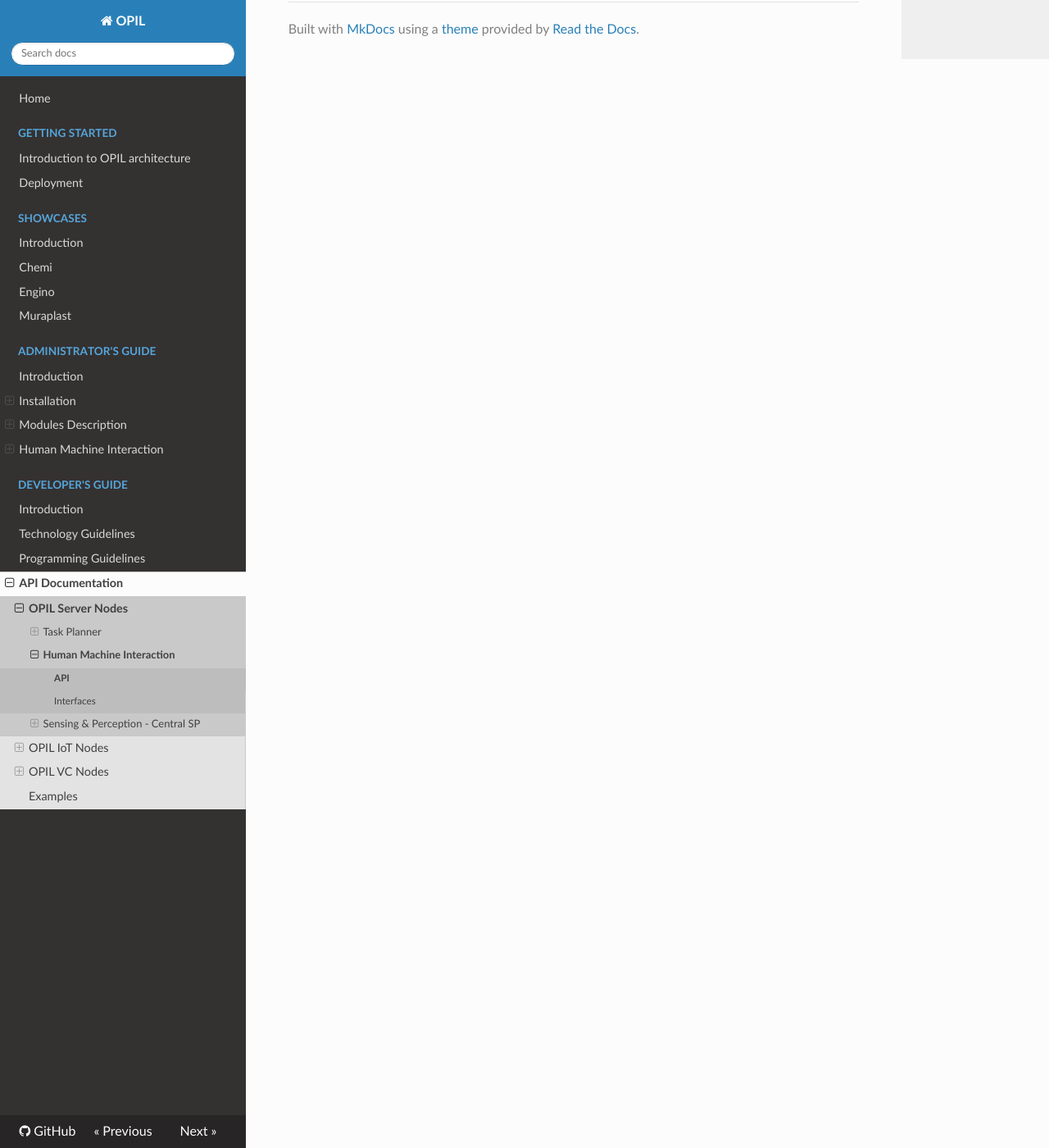
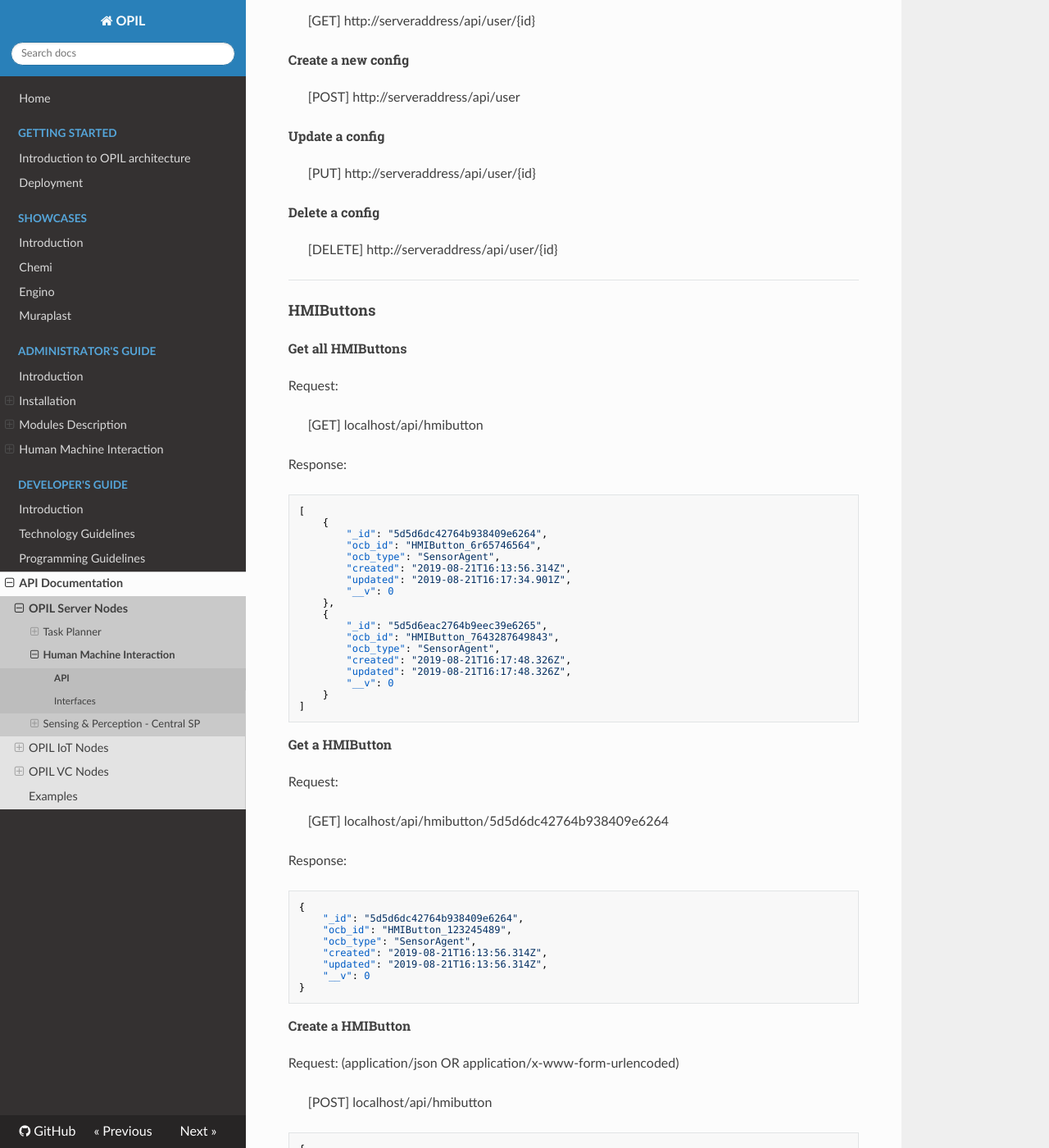
Before and after one commit to opil/documentation, an MkDocs documentation site: the page built from docs/develop/HMI/opil_api_hmi.md, in a window 1280 px wide and 1400 px high, scrolled down 2716 px. Shown: the whole window at 82% size. Built offline with MkDocs 1.6.1, drawn with Linux system fonts in a browser that asks for light colours; nearby versions of some CDN libraries; old or Windows-style settings are respelled for this version of MkDocs; some of the changed text lies outside the part shown.

Commit message:
Update docs/develop/HMI/opil_api_hmi.md

````diff
--- a/docs/develop/HMI/opil_api_hmi.md
+++ b/docs/develop/HMI/opil_api_hmi.md
@@ -1,18 +1,14 @@
-## REST API
-
-### Floorplans
-
+# REST API
+## Floorplans
 #### Get all floorplans
->    [GET] http://serveraddress:8081/api/fp
+>    [GET] http://serveraddress/api/fp
 
 Response is a json list of objects like below.
-
 #### Get a floorplan
->    [GET] http://serveraddress:8081/api/fp/{id}
+>    [GET] http://serveraddress/api/fp/{id}
 
 Parameter:
 id - Mongo _id of the floorplan document
-
 Example response (json):
 ```json
 {   "_id":"5c481eb5d543750018c7c2a9",
@@ -31,14 +27,11 @@
     "updated":"2019-01-23T07:58:45.566Z","__v":0
 }
 ```
-
 #### Create a floorplan
->    [POST] http://serveraddress:8081/api/fp
+>    [POST] http://serveraddress/api/fp
 
 Use enctype: 'multipart/form-data'
-
 Parameters example (html):
-
 ```html
 <input type="file" name="floorplan" required />
 <input type="text" name="name" required />
@@ -46,7 +39,6 @@
 <input type="number" name="xoffset" required />
 <input type="number" name="yoffset" required />
 ```
-
 Example response (json):
 ```json
 {   "_id":"5c481eb5d543750018c7c2a9",
@@ -65,19 +57,14 @@
     "updated":"2019-01-23T07:58:45.566Z","__v":0
 }
 ```
-
-Floorplan image is saved in: /public/uploads/ and is retrievable from http://serveraddress:8081/{imgurl}.
-
+Floorplan image is saved in: /public/uploads/ and is retrievable from http://serveraddress/{imgurl}.
 #### Update a floorplan
->    [PUT] http://serveraddress:8081/api/fp/{id}
+>    [PUT] http://serveraddress/api/fp/{id}
 
 Parameter:
 id - Mongo _id of the floorplan document
-
- Update floorplan with only fields: `name`, `scale`, `xoffset`, `yoffset`.
-
+Update floorplan with only fields: `name`, `scale`, `xoffset`, `yoffset`.
 Image is not possible to update, you should delete and create a new floorplan.
-
 Use either of enctypes for the payload:
 - application/x-www-form-urlencoded
 - application/json
@@ -93,7 +80,7 @@
 Response is the updated floorplan object in json.
 
 #### Delete a floorplan
->    [DELETE] http://serveraddress:8081/api/fp/{id}
+>    [DELETE] http://serveraddress/api/fp/{id}
 
 Parameter:
 id - Mongo _id of the floorplan document
@@ -102,19 +89,139 @@
 
 ***
 
-### Users
+## Users
 
 #### Get all users
->    [GET] http://serveraddress:8081/api/user
+>    [GET] http://serveraddress/api/user
 
 #### Get a user
->    [GET] http://serveraddress:8081/api/user/{id}
+>    [GET] http://serveraddress/api/user/{id}
 
 #### Create a new user
->    [POST] http://serveraddress:8081/api/user
+>    [POST] http://serveraddress/api/user
 
 #### Update a user
->    [PUT] http://serveraddress:8081/api/user/{id}
+>    [PUT] http://serveraddress/api/user/{id}
 
 #### Delete a user
->    [DELETE] http://serveraddress:8081/api/user/{id}
+>    [DELETE] http://serveraddress/api/user/{id}
+
+***
+
+## Configs
+
+#### Get all configs
+>    [GET] http://serveraddress/api/user
+
+#### Get a config
+>    [GET] http://serveraddress/api/user/{id}
+
+#### Create a new config
+>    [POST] http://serveraddress/api/user
+
+#### Update a config
+>    [PUT] http://serveraddress/api/user/{id}
+
+#### Delete a config
+>    [DELETE] http://serveraddress/api/user/{id}
+
+***
+
+## HMIButtons
+#### Get all HMIButtons
+Request:
+>    [GET] localhost/api/hmibutton
+
+Response:
+```json
+[
+    {
+        "_id": "5d5d6dc42764b938409e6264",
+        "ocb_id": "HMIButton_6r65746564",
+        "ocb_type": "SensorAgent",
+        "created": "2019-08-21T16:13:56.314Z",
+        "updated": "2019-08-21T16:17:34.901Z",
+        "__v": 0
+    },
+    {
+        "_id": "5d5d6eac2764b9eec39e6265",
+        "ocb_id": "HMIButton_7643287649843",
+        "ocb_type": "SensorAgent",
+        "created": "2019-08-21T16:17:48.326Z",
+        "updated": "2019-08-21T16:17:48.326Z",
+        "__v": 0
+    }
+]
+```
+#### Get a HMIButton
+Request:
+>    [GET] localhost/api/hmibutton/5d5d6dc42764b938409e6264
+
+Response:
+```json
+{
+    "_id": "5d5d6dc42764b938409e6264",
+    "ocb_id": "HMIButton_123245489",
+    "ocb_type": "SensorAgent",
+    "created": "2019-08-21T16:13:56.314Z",
+    "updated": "2019-08-21T16:13:56.314Z",
+    "__v": 0
+}
+```
+#### Create a HMIButton
+Request: (application/json OR application/x-www-form-urlencoded)
+>    [POST] localhost/api/hmibutton
+```json
+{
+    "ocb_id": "HMIButton_123245489",
+    "ocb_type": "SensorAgent",
+    "sensortype": "HMI button"
+}
+```
+Response:
+```json
+{
+    "_id": "5d5d6dc42764b938409e6264",
+    "ocb_id": "HMIButton_123245489",
+    "ocb_type": "SensorAgent",
+    "created": "2019-08-21T16:13:56.314Z",
+    "updated": "2019-08-21T16:13:56.314Z",
+    "__v": 0
+}
+```
+#### Update a HMIButton
+Request: (application/json OR application/x-www-form-urlencoded)
+>    [PUT] localhost/api/hmibutton/5d5d6dc42764b938409e6264
+```json
+{
+    "ocb_id": "HMIButton_6r65746564",
+    "ocb_type": "SensorAgent",
+    "sensortype": "HMI button"
+}
+```
+Response:
+```json
+{
+    "_id": "5d5d6dc42764b938409e6264",
+    "ocb_id": "HMIButton_6r65746564",
+    "ocb_type": "SensorAgent",
+    "created": "2019-08-21T16:13:56.314Z",
+    "updated": "2019-08-21T16:17:34.901Z",
+    "__v": 0
+}
+```
+#### Delete a HMIButton
+Request:
+>    [DELETE] localhost/api/hmibutton/5d5d6eea2764b9dd289e6266
+
+Response:
+```json
+{
+    "_id": "5d5d6eea2764b9dd289e6266",
+    "ocb_id": "HMIButton_7643287649",
+    "ocb_type": "SensorAgent",
+    "created": "2019-08-21T16:18:50.895Z",
+    "updated": "2019-08-21T16:18:50.895Z",
+    "__v": 0
+}
+```
````
